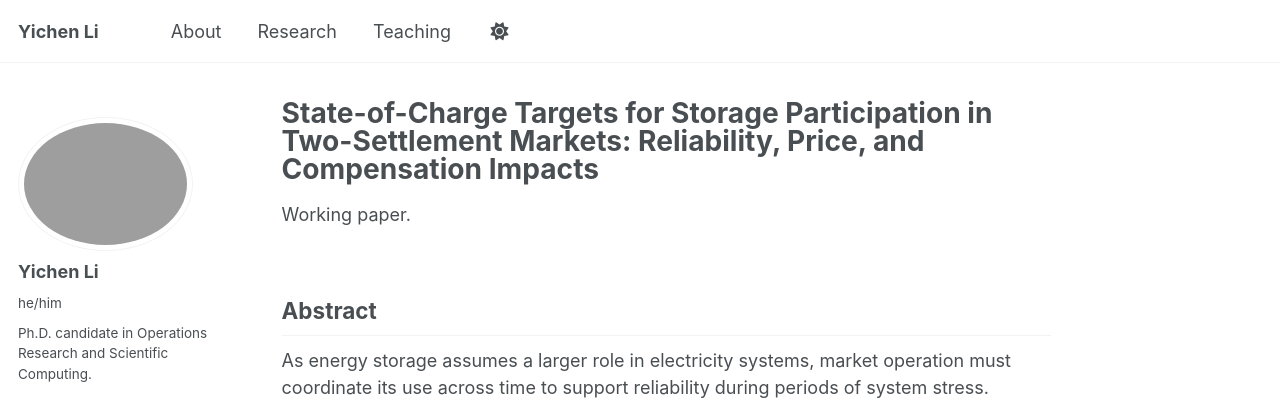
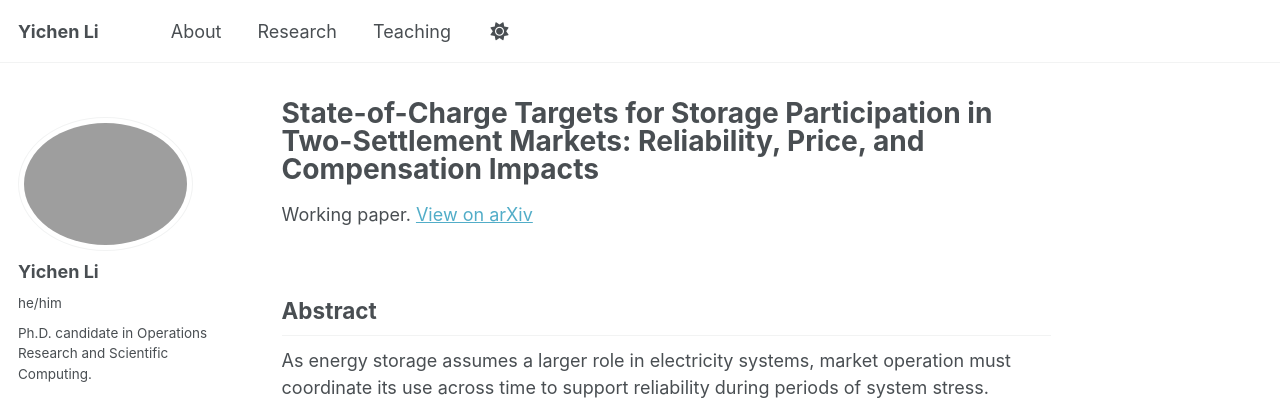
Before and after one commit to YcL-UoM/YcL-UoM.github.io, a Jekyll site: the page built from _publications/storage-energy-markets.md, in a window 1280 px wide and 1387 px high. Shown: the top 400 px of the window. Built offline with Jekyll 4.4.1, drawn with Linux system fonts in a browser that asks for light colours; a style sheet for code colours, icons or effects is not loaded.

Commit message:
Link storage participation preprint on arXiv

```diff
--- a/_includes/archive-single.html
+++ b/_includes/archive-single.html
@@ -42,7 +42,7 @@
           <p> {{ post.type }}, <i>{{ post.venue }}</i>, {{ post.date | default: "1900-01-01" | date: "%Y" }} </p>
         {% elsif post.collection == 'publications' %}
           {% if post.status %}
-          <p>{{ post.status }}{% if post.venue %}, <i>{{ post.venue }}</i>{% endif %}{% if post.year %}, {{ post.year }}{% endif %}.</p>
+          <p>{{ post.status }}{% if post.venue %}, <i>{{ post.venue }}</i>{% endif %}{% if post.year %}, {{ post.year }}{% endif %}.{% if post.arxivurl %} <a href="{{ post.arxivurl | escape }}">View on arXiv</a>{% endif %}</p>
           {% else %}
           <p>Published in <i>{{ post.venue }}</i>, {{ post.date | default: "1900-01-01" | date: "%Y" }} </p>
           {% endif %}
--- a/_layouts/single.html
+++ b/_layouts/single.html
@@ -37,7 +37,7 @@ layout: default
         {% if page.collection == 'teaching' %}
           <p> {{ page.type }}, <i>{{ page.venue }}</i>, {{ page.date | default: "1900-01-01" | date: "%Y" }} </p>
         {% elsif page.collection == 'publications' and page.status %}
-          <p>{{ page.status }}{% if page.venue %}, <i>{{ page.venue }}</i>{% endif %}{% if page.year %}, {{ page.year }}{% endif %}.</p>
+          <p>{{ page.status }}{% if page.venue %}, <i>{{ page.venue }}</i>{% endif %}{% if page.year %}, {{ page.year }}{% endif %}.{% if page.arxivurl %} <a href="{{ page.arxivurl | escape }}">View on arXiv</a>{% endif %}</p>
         {% elsif page.venue and page.date %}
           <p>Published in <i>{{ page.venue }}</i>, {{ page.date | default: "1900-01-01" | date: "%Y" }} </p>
         {% elsif page.date %}
--- a/_publications/storage-energy-markets.md
+++ b/_publications/storage-energy-markets.md
@@ -4,6 +4,7 @@ collection: publications
 category: working
 permalink: /publication/storage-energy-markets/
 status: "Working paper"
+arxivurl: "https://arxiv.org/abs/2611.17739"
 excerpt: ""
 share: false
 ---
```
